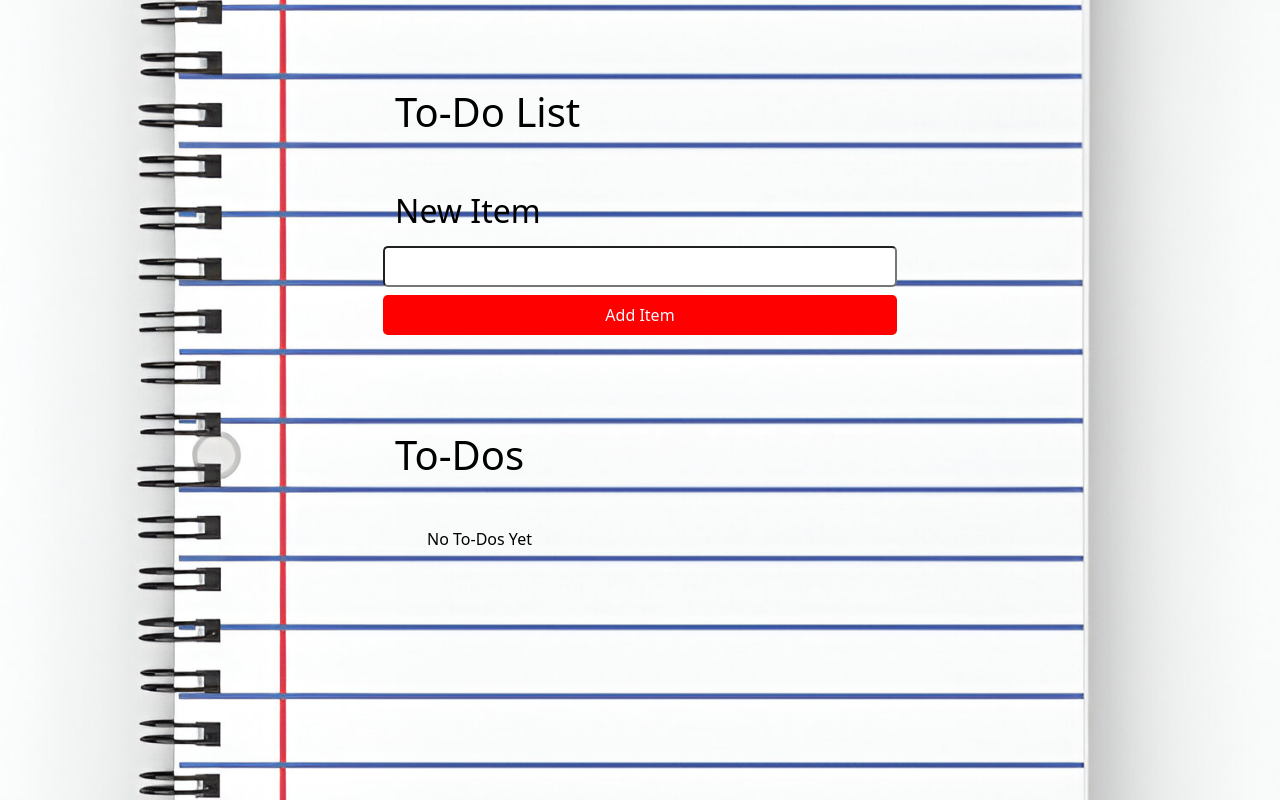
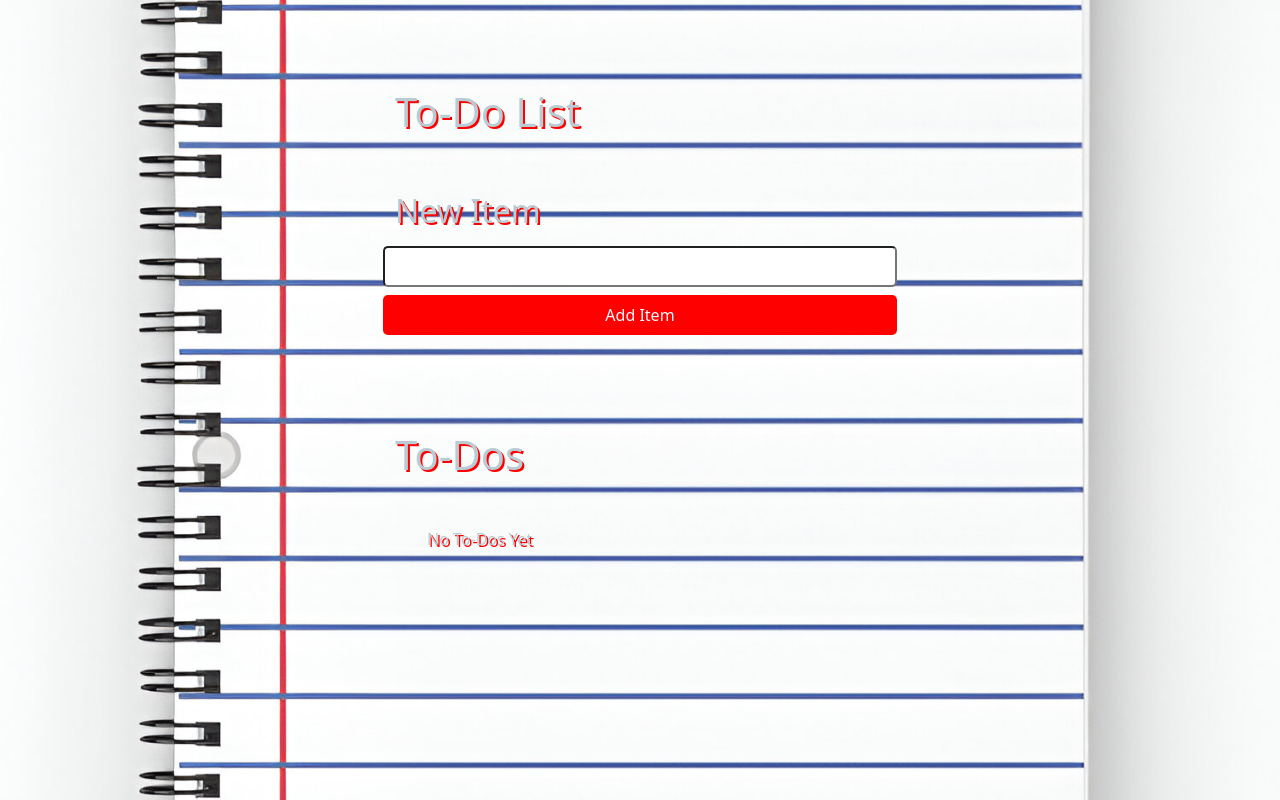
Before and after one commit to C0dingForFun/react-to-do-list, a React (Vite) app: page / in a window 1280 px wide. Built offline with nearby package versions, Linux system fonts and the light colour scheme.

Commit message:
added some zazzz

```diff
--- a/src/styles.css
+++ b/src/styles.css
@@ -15,6 +15,8 @@ body{
     width:60vw;
     margin: auto;
     border-radius:20px;
+    color: rgb(186, 204, 211);
+    text-shadow: 2px 2px red;
     /* animation: border 2.5s ease infinite forwards; */
 }
 input{
@@ -37,7 +39,7 @@ input{
 }
 
 li{
-
+    padding-top:5px;
     font-size:23px;
 }
 
```
